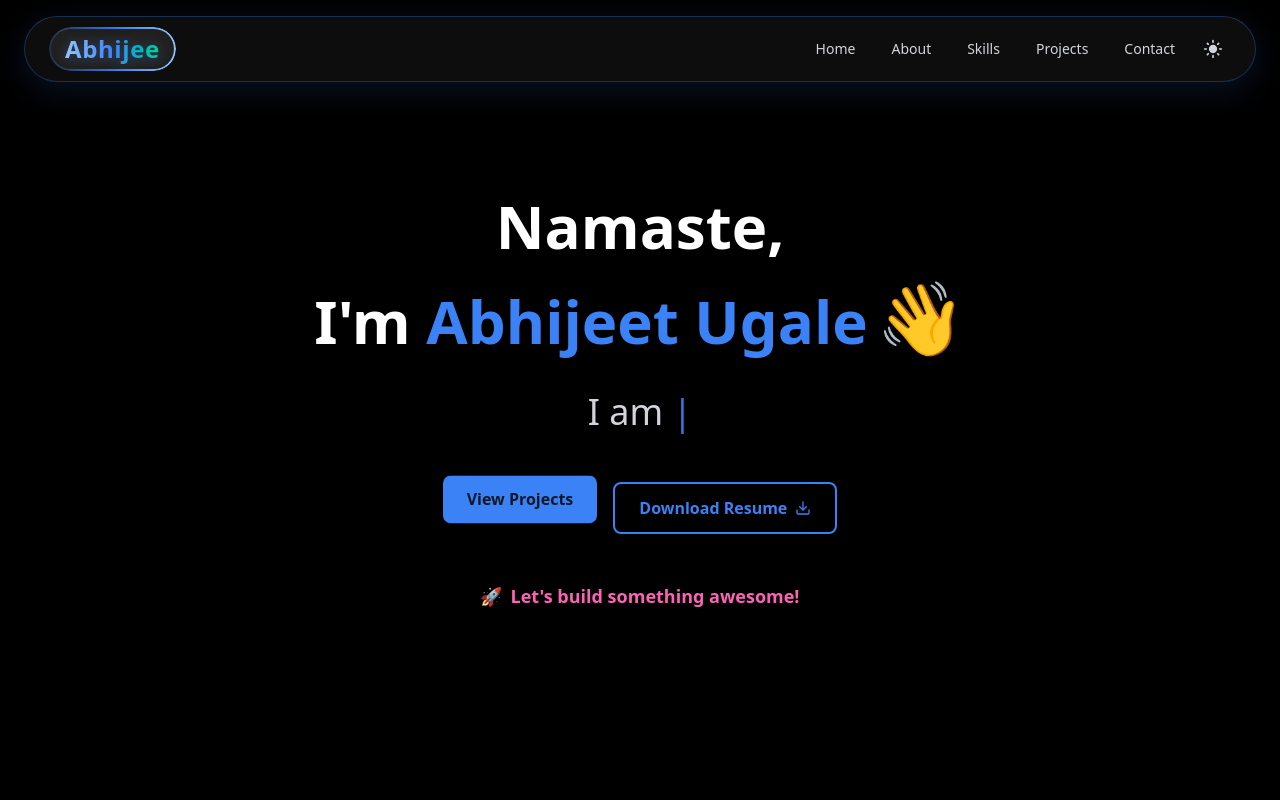
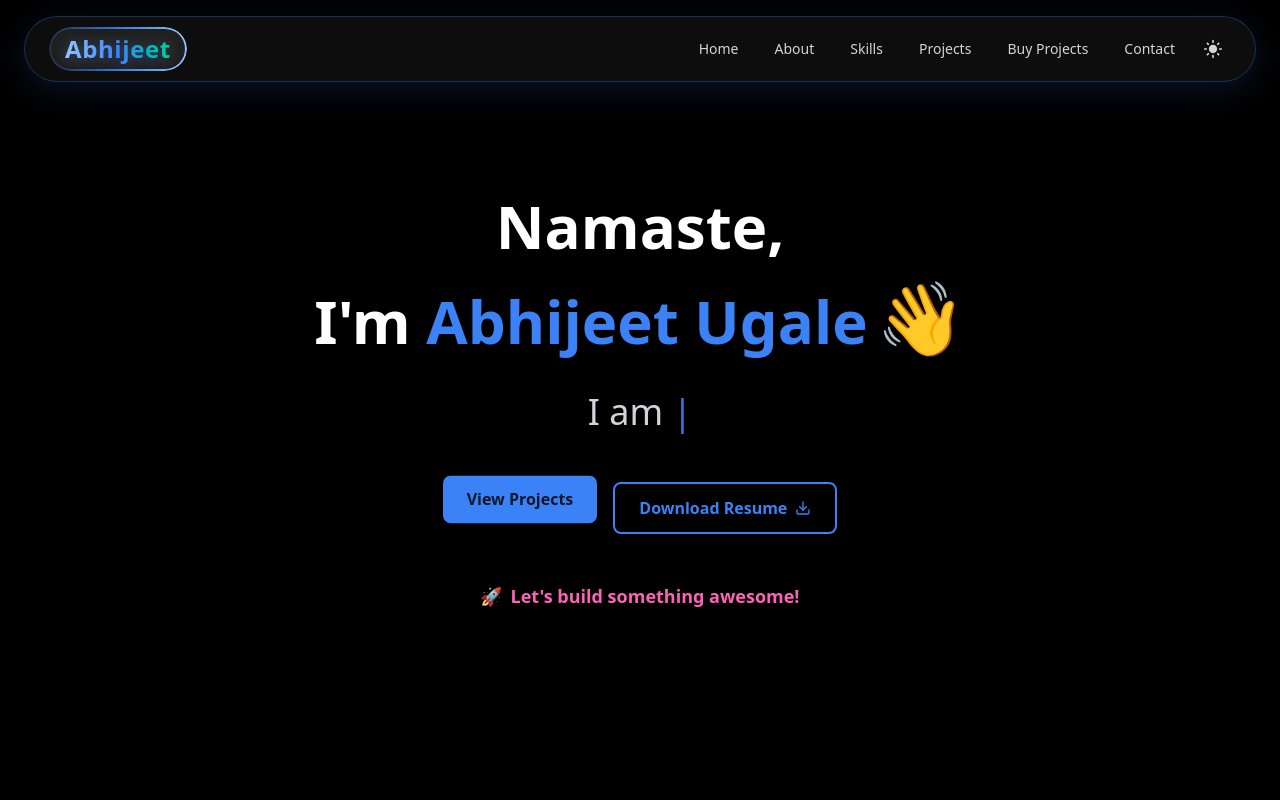
Before and after one commit to Abhijeetdev07/My_Portpolio, a React (Vite) app: page / in a window 1280 px wide. Shown: the top 800 px of the page. Built offline with nearby package versions, Linux system fonts and the light colour scheme.

Commit message:
update navbar

```diff
--- a/src/components/Navbar.jsx
+++ b/src/components/Navbar.jsx
@@ -15,6 +15,7 @@ const Navbar = ({ isDarkMode, toggleTheme }) => {
     { name: 'About', href: '#about' },
     { name: 'Skills', href: '#skills' },
     { name: 'Projects', href: '#projects' },
+    { name: 'Buy Projects', href: 'https://codebazarr.vercel.app/', external: true },
     { name: 'Contact', href: '#contact' },
   ]
 
@@ -53,7 +54,7 @@ const Navbar = ({ isDarkMode, toggleTheme }) => {
                 <a href="#home" className="flex items-center gap-2 group select-none">
                   <span className="px-4 py-1.5 rounded-full bg-white/5 backdrop-blur-md logo-border-shine">
                     <span className="text-2xl font-extrabold tracking-wide bg-gradient-to-r from-[var(--theme-light)] via-[var(--theme-primary)] to-emerald-400 bg-clip-text text-transparent drop-shadow-[0_2px_6px_rgba(var(--theme-primary-rgb),0.35)]">
-                      Abhijee
+                      Abhijeet
                     </span>
                   </span>
                 </a>
@@ -65,6 +66,7 @@ const Navbar = ({ isDarkMode, toggleTheme }) => {
                   <a
                     key={item.name}
                     href={item.href}
+                    {...(item.external && { target: '_blank', rel: 'noopener noreferrer' })}
                     className="hover:text-[var(--theme-primary)] hover:bg-white/5 px-4 py-2 rounded-full text-sm font-medium transition-all duration-300 relative group" style={{ color: 'var(--text-secondary)' }}
                   >
                     {item.name}
@@ -131,6 +133,7 @@ const Navbar = ({ isDarkMode, toggleTheme }) => {
                 <a
                   key={item.name}
                   href={item.href}
+                  {...(item.external && { target: '_blank', rel: 'noopener noreferrer' })}
                   className="hover:text-[var(--theme-primary)] hover:border hover:border-[rgba(var(--theme-primary-rgb),0.5)] block px-3 py-2 rounded-lg text-base font-medium transition-all duration-300 relative group" style={{ color: 'var(--text-primary)', backgroundColor: 'transparent' }}
                   onClick={() => setIsMenuOpen(false)}
                 >
```
